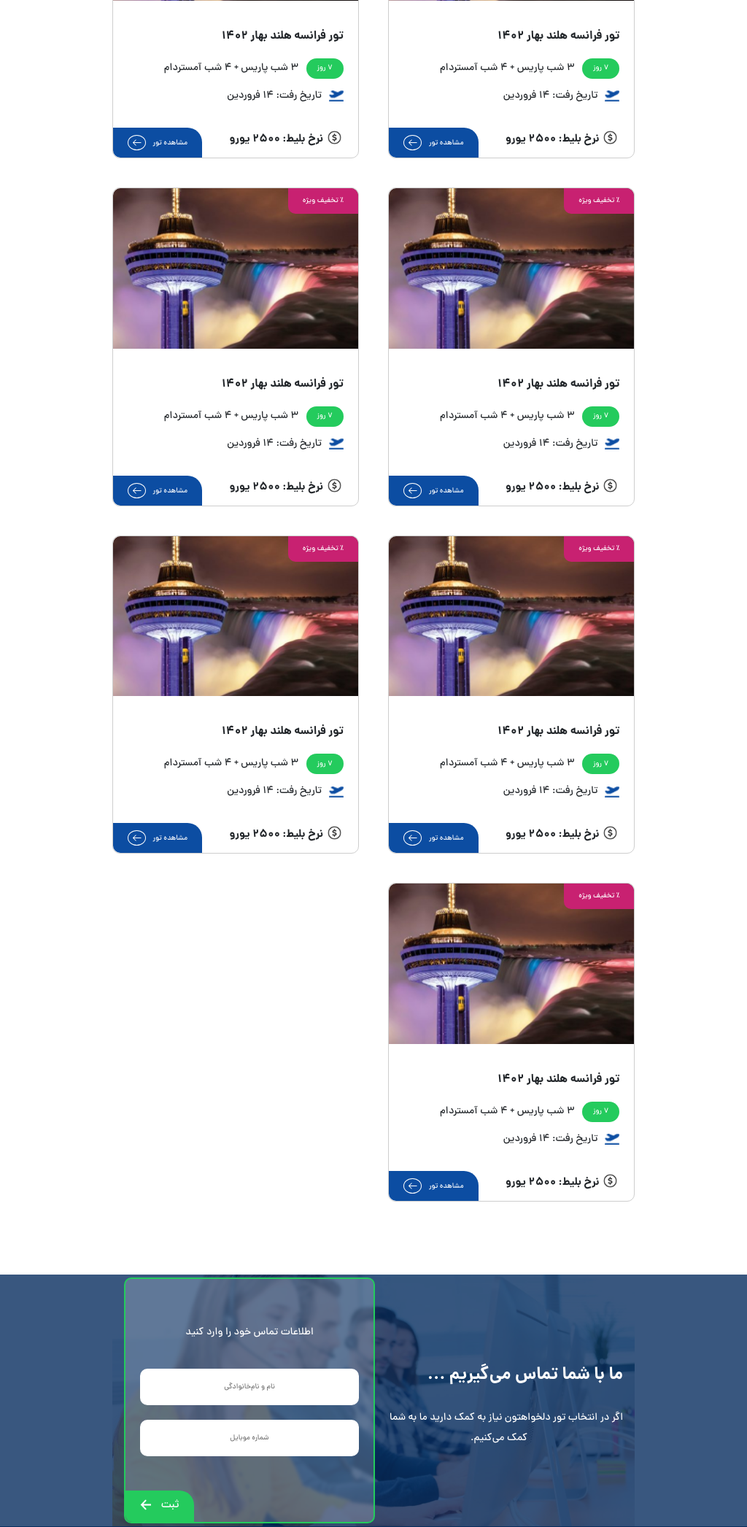
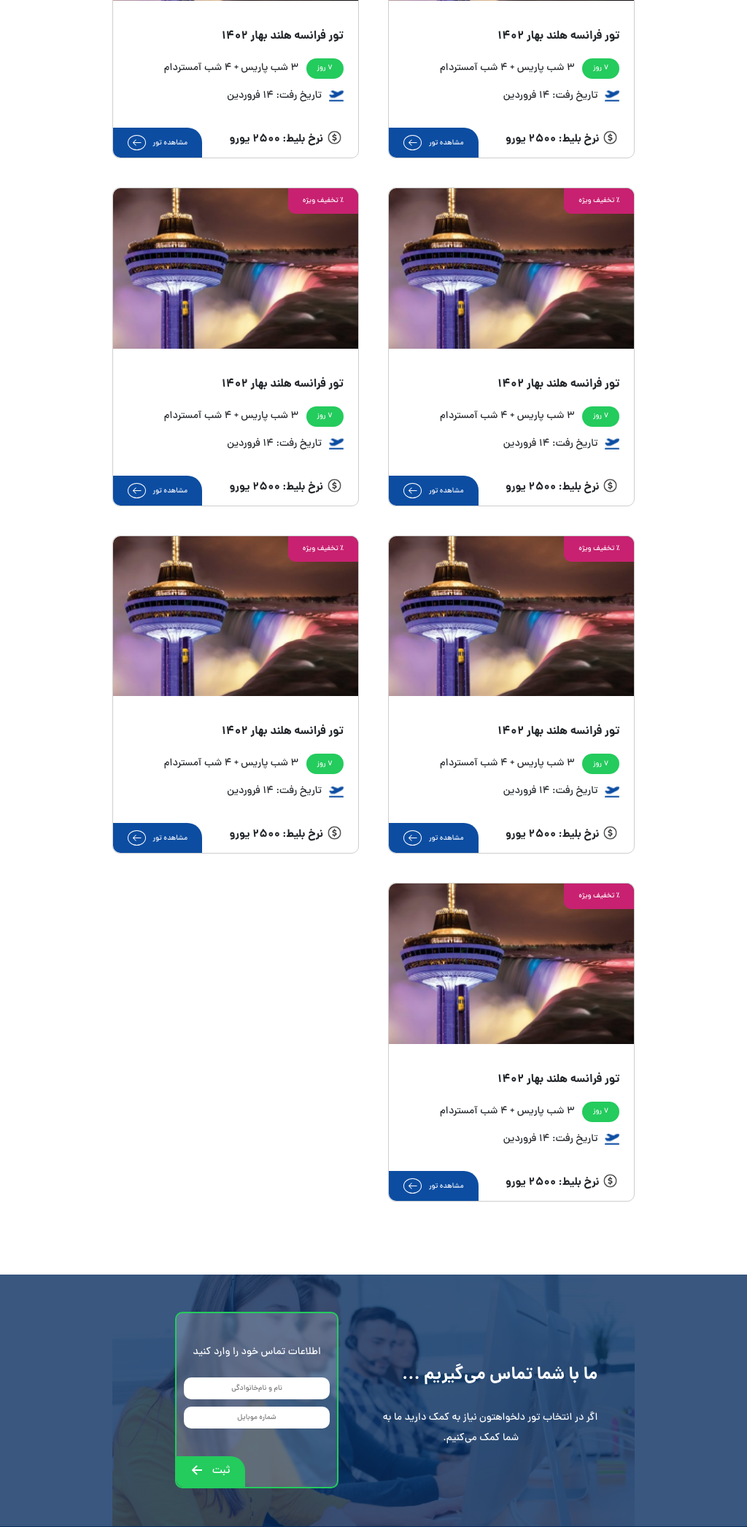
Before and after one commit to harmony-agency/landing, a PHP site: page /index1.html in a window 1024 px wide. Shown: the part 1423-3516 px from the top of the page at 73% size. Run offline with PHP 8.4, Linux system fonts and the light colour scheme; some libraries are stand-ins or nearby versions; some web fonts are replaced.

Commit message:
header component for mobile design updated

```diff
--- a/assets/style.css
+++ b/assets/style.css
@@ -67,6 +67,11 @@ html {
         display: none;
     }
 
+    .nav__call {
+        margin-left: 10vw;
+
+    }
+
 }
 
 
@@ -106,7 +111,7 @@ html {
 }
 
 .header__content>h3 {
-
+    font-size: 3vw;
     color: #FFFF;
     font-weight: 400;
     margin-top: 0;
@@ -137,6 +142,18 @@ html {
     .header__img {
         display: block;
 
+    }
+
+    .header__but {
+
+        border: 2px solid #FFFF;
+        font-size: 1.5rem;
+        padding: 1rem 2rem;
+        margin-top: 1rem;
+    }
+
+    .header__but>img {
+        padding-right: 1rem;
     }
 }
 
@@ -184,22 +201,14 @@ html {
     justify-content: center;
     display: grid;
     grid-template-columns: 1fr 1fr;
-
-
-
 }
 
 .contact__form {
-
-
     border: 2px solid #24CB5D;
     background: rgba(255, 255, 255, 0.2);
     backdrop-filter: blur(2px);
     border-radius: 10px;
-
     padding-bottom: 7rem;
-
-
 }
 
 .contact__input {
@@ -251,19 +260,36 @@ html {
 }
 
 .contact__text {
-    width: 34rem;
+    width: 32rem;
 }
 
-@media screen and (max-width:1150px) {
+@media screen and (max-width:1150px) and (min-width:800px) {
     .contact__content {
         column-gap: normal;
-        margin-left: 30vw;
-        margin-right: 30vw;
+        margin-left: 20vw;
+        margin-right: 20vw;
     }
 
+    .contact__input {
+
+        width: 20rem;
+        height: 3rem;
+        margin-bottom: 1rem;
+        margin-left: 1rem;
+        margin-right: 1rem;
+    }
+
+    .contact__form>p {
+
+        margin-top: 4rem;
+        margin-bottom: 2rem;
+    }
+
+    .contact__form {
+        justify-self: center;
+        align-self: center;
+    }
 }
-
-
 
 
 /* info */
@@ -400,6 +426,7 @@ html {
 
 .tour__title_text {
     margin-bottom: 0;
+    text-align: center;
 }
 
 .tour__title_map {}
@@ -416,6 +443,7 @@ html {
 .tour>h4 {
     margin-bottom: 2rem;
     margin-right: 2rem;
+
 }
 
 .tour__img {
@@ -435,6 +463,7 @@ html {
 .tour__price {
     bottom: 1rem;
     margin-top: 3rem;
+    margin-left: 0.3rem;
 }
 
 .tour__price>img {
@@ -504,3 +533,14 @@ html {
     padding: 0.5rem;
     border: 1px solid #FFFFFF;
 }
+
+@media screen and (max-width:500px) {
+    .tour__content {
+
+        margin-right: 1rem;
+    }
+
+
+
+
+}
```
